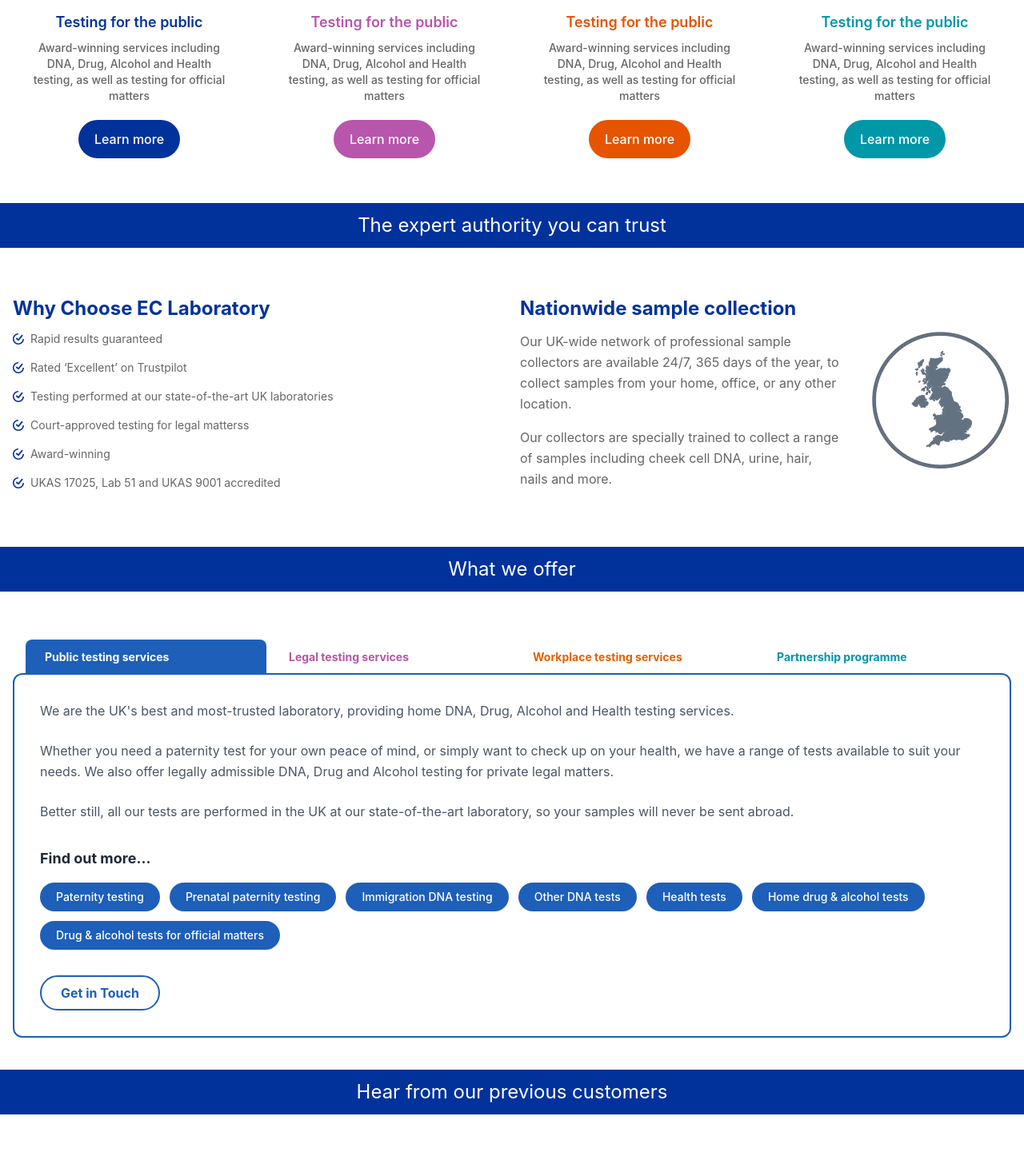
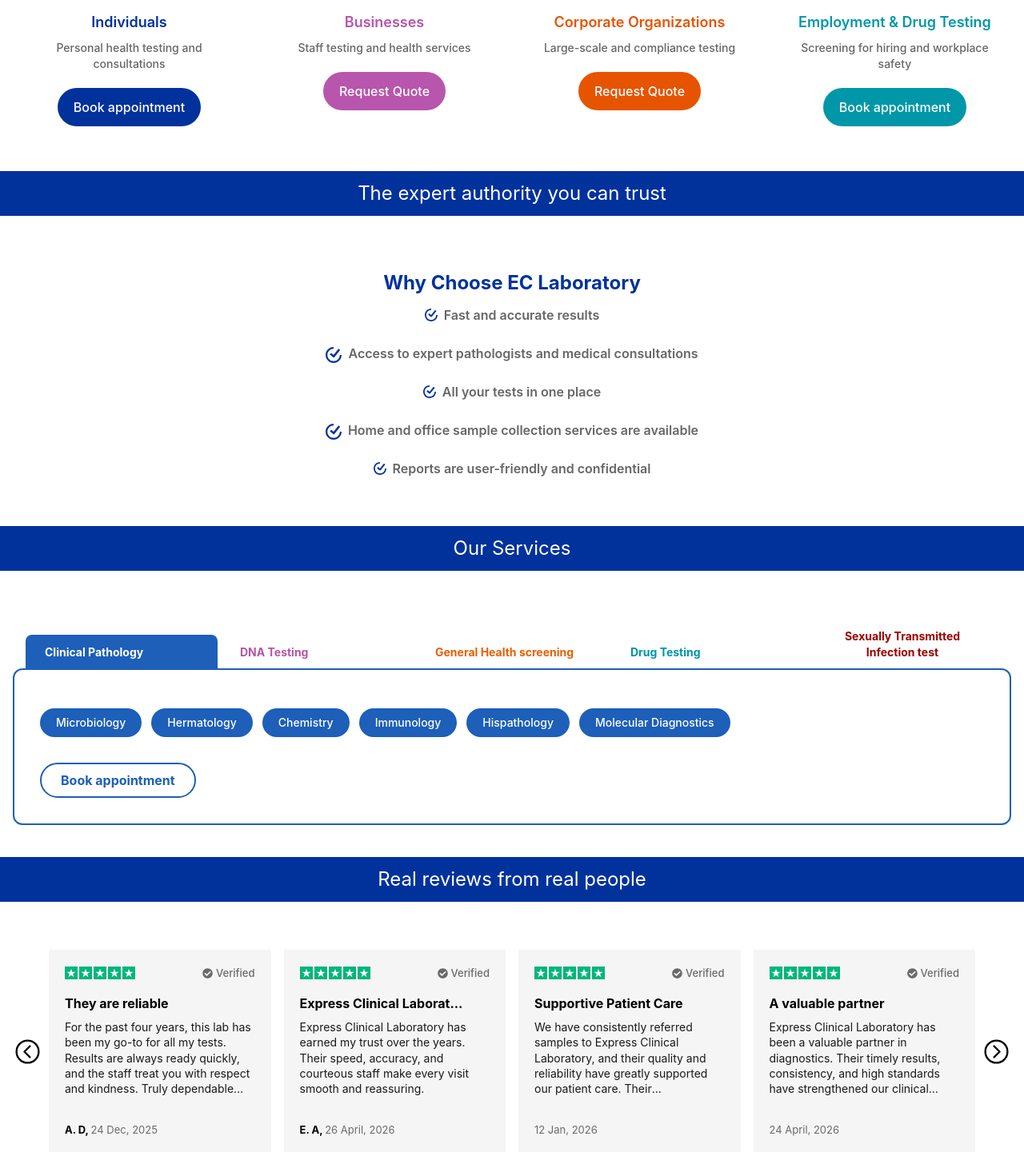
Before and after one commit to damzymichael/eclabs, a React (Vite) app: page / in a window 1280 px wide. Shown: the part 709-2150 px from the top of the page at 80% size. Built offline with nearby package versions, Linux system fonts and the light colour scheme.

Commit message:
UI changes

```diff
--- a/src/App.tsx
+++ b/src/App.tsx
@@ -23,8 +23,7 @@
   // reviews carousel
   const [emblaRef, emblaApi] = useEmblaCarousel({ align: "start" })
 
-  //@ts-ignore
-  const [selectedIndex, setSelectedIndex] = useState(0)
+  // const [selectedIndex, setSelectedIndex] = useState(0)
 
   const scrollPrev = useCallback(() => {
     if (emblaApi) emblaApi.scrollPrev()
@@ -38,7 +37,7 @@
     if (!emblaApi) return
 
     const onSelect = () => {
-      setSelectedIndex(emblaApi.selectedScrollSnap())
+      // setSelectedIndex(emblaApi.selectedScrollSnap())
     }
 
     onSelect()
@@ -49,7 +48,7 @@
   const TrustStars = () => (
     <div className="flex gap-0.5">
       {[...Array(5)].map((_, i) => (
-        <div key={i} className="bg-[#00b67a] p-[2px]">
+        <div key={i} className="bg-[#00b67a] p-0.5">
           <IoStarSharp className="text-white text-[12px]" />
         </div>
       ))}
@@ -58,7 +57,7 @@
   return (
     <div className="min-w-xs">
       <div className="sticky top-0 z-10">
-        <aside className="bg-[#01329C] text-white px-4 py-2 flex items-center gap-5">
+        <aside className="bg-[#01329C] text-white text-sm sm:text-base px-4 py-2 flex items-center gap-5">
           <a>
             <div className="flex gap-2 items-center">
               <FaPhoneAlt color="white" size={15} className="mt-0.5" />
@@ -98,28 +97,30 @@
               </li>
 
               <li>
-                <a href="">Contact us</a>
+                <a href="" className="bg-[#9B0100] px-5 py-3 rounded-full text-white">
+                  Contact us
+                </a>
               </li>
             </ul>
           </nav>
         </header>
       </div>
       {mobileNav && (
-        <nav className="md:hidden bg-white w-full fixed left-0 top-26 z-10">
+        <nav className="md:hidden bg-white w-full fixed left-0 top-24 z-10">
           <ul className="flex flex-col font-semibold text-lg text-[#808080] px-4 pb-30">
-            <li className="border-b border-t py-7 flex items-center justify-between">
+            <li className="border-b border-t py-6 flex items-center justify-between">
               <a href="">Home</a>
             </li>
 
-            <li className="border-b py-7 flex items-center justify-between">
+            <li className="border-b py-6 flex items-center justify-between">
               <a href="">About us</a>
             </li>
 
-            <li className="border-b py-7 flex items-center justify-between">
+            <li className="border-b py-6 flex items-center justify-between">
               <a href="">Our Services</a>
             </li>
 
-            <li className="border-b py-7 flex items-center justify-between">
+            <li className="border-b py-6 flex items-center justify-between">
               <a href="">Contact us</a>
             </li>
           </ul>
@@ -128,60 +129,57 @@
 
       {/* Hero section with swiper */}
       <HeroCarousel />
+      {/* <section className="bg-blue-900 min-h-[50vh]"></section> */}
 
       {/* Different types of services with icons  */}
       <section>
-        <div className="max-w-7xl mx-auto grid gap-7 grid-cols-1 sm:grid-cols-2 lg:grid-cols-4 justify-center items-center px-4 py-14">
+        <div className="max-w-7xl mx-auto grid gap-7 grid-cols-1 sm:grid-cols-2 lg:grid-cols-4 justify-center items-stretch px-4 py-14">
           <div className="flex flex-col items-center">
             <div className="border-10 border-[#01329C] rounded-full size-30 grid place-items-center mb-4">
               <IoIosPeople color="#01329C" size={70} />
             </div>
-            <h3 className="text-[#01329C] font-semibold text-lg mb-2">Testing for the public</h3>
+            <h3 className="text-[#01329C] font-semibold text-lg mb-2">Individuals</h3>
             <p className="max-w-60 text-center text-sm text-[#666] font-medium mb-5">
-              Award-winning services including DNA, Drug, Alcohol and Health testing, as well as
-              testing for official matters
+              Personal health testing and consultations
             </p>
             <button className="text-white bg-[#01329C] py-3 px-5 rounded-full font-medium hover:opacity-85 hover:scale-x-105 transition-all">
-              Learn more
+              Book appointment
             </button>
           </div>
           <div className="flex flex-col items-center">
             <div className="border-10 border-[#b855ac] rounded-full size-30 grid place-items-center mb-4">
               <FaBalanceScale color="#b855ac" size={70} />
             </div>
-            <h3 className="text-[#b855ac] font-semibold text-lg mb-2">Testing for the public</h3>
+            <h3 className="text-[#b855ac] font-semibold text-lg mb-2">Businesses</h3>
             <p className="max-w-60 text-center text-sm text-[#666] font-medium mb-5">
-              Award-winning services including DNA, Drug, Alcohol and Health testing, as well as
-              testing for official matters
+              Staff testing and health services
             </p>
             <button className="text-white bg-[#b855ac] py-3 px-5 rounded-full font-medium hover:opacity-85 hover:scale-x-105 transition-all">
-              Learn more
+              Request Quote
             </button>
           </div>
           <div className="flex flex-col items-center">
             <div className="border-10 border-[#e65400] rounded-full size-30 grid place-items-center mb-4">
               <FaBuilding color="#e65400" size={70} />
             </div>
-            <h3 className="text-[#e65400] font-semibold text-lg mb-2">Testing for the public</h3>
+            <h3 className="text-[#e65400] font-semibold text-lg mb-2">Corporate Organizations</h3>
             <p className="max-w-60 text-center text-sm text-[#666] font-medium mb-5">
-              Award-winning services including DNA, Drug, Alcohol and Health testing, as well as
-              testing for official matters
+              Large-scale and compliance testing
             </p>
             <button className="text-white bg-[#e65400] py-3 px-5 rounded-full font-medium hover:opacity-85 hover:scale-x-105 transition-all">
-              Learn more
+              Request Quote
             </button>
           </div>
           <div className="flex flex-col items-center">
             <div className="border-10 border-[#0097A9] rounded-full size-30 grid place-items-center mb-4">
               <PiHandshakeFill color="#0097A9" size={70} />
             </div>
-            <h3 className="text-[#0097A9] font-semibold text-lg mb-2">Testing for the public</h3>
+            <h3 className="text-[#0097A9] font-semibold text-lg mb-2">Employment & Drug Testing</h3>
             <p className="max-w-60 text-center text-sm text-[#666] font-medium mb-5">
-              Award-winning services including DNA, Drug, Alcohol and Health testing, as well as
-              testing for official matters
+              Screening for hiring and workplace safety
             </p>
             <button className="text-white bg-[#0097A9] py-3 px-5 rounded-full font-medium hover:opacity-85 hover:scale-x-105 transition-all">
-              Learn more
+              Book appointment
             </button>
           </div>
         </div>
@@ -189,62 +187,36 @@
 
       {/* The expert authority you can trust  */}
       <section>
-        <header className="bg-[#01329C] text-white px-4 py-3 mb-5">
+        <header className="bg-[#01329C] text-white px-4 py-3 mb-2">
           <h3 className="text-center text-2xl">The expert authority you can trust</h3>
         </header>
-        <div className="max-w-7xl mx-auto flex flex-col md:flex-row gap-10 md:gap-5 items-start px-4 py-7 md:py-10">
-          <article className="w-full md:w-1/2">
+        <div className="max-w-7xl mx-auto flex flex-col md:flex-row gap-10 md:gap-5 items-start px-4 py-7 md:py-15">
+          <article className="w-full md:w-1/2 mx-auto md:text-center">
             <header className="mb-3">
               <h3 className="text-[#01329C] font-bold text-2xl">Why Choose EC Laboratory</h3>
             </header>
-            <ul className="text-sm space-y-4">
+            <ul className="space-y-4 md:space-y-6 flex flex-col md:items-center font-semibold">
               <li className="flex gap-2 items-center text-[#666]">
                 <SiTicktick color="#01329C" />
-                <p>Rapid results guaranteed</p>
+                <p>Fast and accurate results</p>
+              </li>
+              <li className="flex gap-2 items-start text-[#666]">
+                <SiTicktick color="#01329C" size={20} className="mt-1" />
+                <p>Access to expert pathologists and medical consultations</p>
               </li>
               <li className="flex gap-2 items-center text-[#666]">
                 <SiTicktick color="#01329C" />
-                <p>Rated ‘Excellent’ on Trustpilot</p>
+                <p>All your tests in one place</p>
+              </li>
+              <li className="flex gap-2 items-start text-[#666]">
+                <SiTicktick color="#01329C" size={20} className="mt-1" />
+                <p>Home and office sample collection services are available</p>
               </li>
               <li className="flex gap-2 items-center text-[#666]">
                 <SiTicktick color="#01329C" />
-                <p>Testing performed at our state-of-the-art UK laboratories</p>
-              </li>
-              <li className="flex gap-2 items-center text-[#666]">
-                <SiTicktick color="#01329C" />
-                <p> Court-approved testing for legal matterss</p>
-              </li>
-              <li className="flex gap-2 items-center text-[#666]">
-                <SiTicktick color="#01329C" />
-                <p>Award-winning</p>
-              </li>
-              <li className="flex gap-2 items-center text-[#666]">
-                <SiTicktick color="#01329C" />
-                <p>UKAS 17025, Lab 51 and UKAS 9001 accredited</p>
+                <p>Reports are user-friendly and confidential</p>
               </li>
             </ul>
-          </article>
-
-          <article className="w-full md:w-1/2">
-            <header className="mb-3">
-              <h3 className="text-[#01329C] font-bold text-2xl">Nationwide sample collection</h3>
-            </header>
-            <div className="grid md:grid-cols-3 gap-8 items-start mb-8 text-[#666]">
-              <div className="md:col-span-2 space-y-4">
-                <p className="leading-relaxed">
-                  Our UK-wide network of professional sample collectors are available 24/7, 365 days
-                  of the year, to collect samples from your home, office, or any other location.
-                </p>
-                <p className="leading-relaxed">
-                  Our collectors are specially trained to collect a range of samples including cheek
-                  cell DNA, urine, hair, nails and more.
-                </p>
-              </div>
-
-              <div className="flex justify-center md:justify-end">
-                <img src="map.webp" alt="UK Map" className="opacity-80" />
-              </div>
-            </div>
           </article>
         </div>
       </section>
@@ -252,12 +224,12 @@
       {/* What we offer  */}
       <section>
         <header className="bg-[#01329C] text-white px-4 py-3 mb-5">
-          <h3 className="text-center text-2xl">What we offer</h3>
+          <h3 className="text-center text-2xl">Our Services</h3>
         </header>
         <div className="max-w-7xl mx-auto px-4 py-7 md:py-10">
           <div className="">
             {/* Tab Navigation */}
-            <div className="grid grid-cols-1 md:grid-cols-4 items-end gap-1 px-4">
+            <div className="grid grid-cols-1 md:grid-cols-5 items-end gap-1 px-4">
               {tabs.map((tab, index) => (
                 <button
                   key={tab.id}
@@ -281,15 +253,13 @@
             <div
               className={`border-2 ${current.borderColor} rounded-xl p-8 -mt-0.5 transition-all duration-300`}
             >
-              <div className="space-y-6 text-gray-600 leading-relaxed">
+              <div className="space-y-6 text-gray-600 leading-relaxed mb-4">
                 {current.content.paragraphs.map((p, i) => (
                   <p key={i}>{p}</p>
                 ))}
               </div>
 
-              <div className="mt-8">
-                <h4 className="font-bold text-gray-800 mb-4 text-lg">Find out more...</h4>
-
+              <div className="">
                 {/* Tags */}
                 <div className="flex flex-wrap gap-3 mb-8">
                   {current.content.tags.map((tag, i) => (
@@ -317,7 +287,7 @@
       {/* Testimonials  */}
       <section>
         <header className="bg-[#01329C] text-white px-4 py-3 mb-5">
-          <h3 className="text-center text-2xl">Hear from our previous customers</h3>
+          <h3 className="text-center text-2xl">Real reviews from real people</h3>
         </header>
         <div className="max-w-7xl mx-auto px-4 py-7 md:py-10 flex items-center mb-10">
           <button onClick={scrollPrev}>
@@ -328,7 +298,7 @@
               {reviews.map((review) => (
                 <div
                   key={review.id}
-                  className="min-w-full md:min-w-[calc(25%-12px)] bg-[#f5f5f5] p-5 flex flex-col h-60"
+                  className="min-w-full md:min-w-[calc(25%-12px)] bg-[#f5f5f5] p-5 flex flex-col h-64"
                 >
                   <div className="flex items-center justify-between mb-4">
                     <TrustStars />
@@ -339,12 +309,13 @@
                   </div>
 
                   <h3 className="font-bold text-[16px] mb-2 truncate">{review.title}</h3>
-                  <p className="text-[14px] line-clamp-3 mb-auto text-[#191919] leading-snug">
+                  <p className="text-[14px] line-clamp-5 mb-auto text-[#191919] leading-snug">
                     {review.body}
                   </p>
 
                   <div className="mt-4 text-[13px] font-bold">
-                    {review.author},{" "}
+                    {review.author}
+                    {review.author != "" && ","}{" "}
                     <span className="font-normal text-[#696a6a]">{review.date}</span>
                   </div>
                 </div>
--- a/src/data.ts
+++ b/src/data.ts
@@ -1,85 +1,89 @@
 export const tabs = [
   {
     id: 0,
-    label: "Public testing services",
+    label: "Clinical Pathology",
     color: "bg-[#1d5fb9]",
     borderColor: "border-[#1d5fb9]",
     textColor: "text-[#1d5fb9]",
     content: {
       paragraphs: [
-        "We are the UK's best and most-trusted laboratory, providing home DNA, Drug, Alcohol and Health testing services.",
-        "Whether you need a paternity test for your own peace of mind, or simply want to check up on your health, we have a range of tests available to suit your needs. We also offer legally admissible DNA, Drug and Alcohol testing for private legal matters.",
-        "Better still, all our tests are performed in the UK at our state-of-the-art laboratory, so your samples will never be sent abroad.",
+        // "We are the UK's best and most-trusted laboratory, providing home DNA, Drug, Alcohol and Health testing services.",
+        // "Whether you need a paternity test for your own peace of mind, or simply want to check up on your health, we have a range of tests available to suit your needs. We also offer legally admissible DNA, Drug and Alcohol testing for private legal matters.",
+        // "Better still, all our tests are performed in the UK at our state-of-the-art laboratory, so your samples will never be sent abroad.",
       ],
       tags: [
-        "Paternity testing",
-        "Prenatal paternity testing",
-        "Immigration DNA testing",
-        "Other DNA tests",
-        "Health tests",
-        "Home drug & alcohol tests",
-        "Drug & alcohol tests for official matters",
+        "Microbiology",
+        "Hermatology",
+        "Chemistry",
+        "Immunology",
+        "Hispathology",
+        "Molecular Diagnostics",
       ],
-      cta: "Get in Touch",
+      cta: "Book appointment",
     },
   },
   {
     id: 1,
-    label: "Legal testing services",
+    label: "DNA Testing",
     color: "bg-[#b356a1]",
     borderColor: "border-[#b356a1]",
     textColor: "text-[#b356a1]",
     content: {
-      paragraphs: [
-        "We've been the trusted partner of family law professionals, social workers and local authorities across the UK for over 20 years, providing court-approved Drug, Alcohol and DNA testing services for a wide variety of legal matters.",
-        "We offer a full in-house service (sample collection, testing and reporting), following strict chain of custody procedures to ensure test results are accepted by courts.",
-        "As well as our UK-wide network of Sample Collectors, we also operate 21 walk-in centres across the UK and Ireland, with FREE sample collections for legally-instructed tests – a service unique to AlphaBiolabs!",
-        "We're also UKAS 17025, Lab 51 and UKAS 9001-accredited and approved by the Ministry of Justice to carry out parentage tests.",
-      ],
-      tags: [
-        "Legal DNA testing",
-        "Legal drug testing",
-        "Legal alcohol testing",
-        "SCRAM Continuous Alcohol Monitoring®",
-      ],
+      paragraphs: [],
+      tags: ["Paternity testing", "Maternity Testing", "Prenatal screening"],
       cta: "Get a Quote",
     },
   },
   {
     id: 2,
-    label: "Workplace testing services",
+    label: "General Health screening",
     color: "bg-[#e56000]",
     borderColor: "border-[#e56000]",
     textColor: "text-[#e56000]",
     content: {
-      paragraphs: [
-        "AlphaBiolabs works with companies of all sizes and sectors across the UK, providing bespoke drug and alcohol testing solutions to suit a range of business needs.",
-        "From random, for cause and pre-employment testing, to management awareness training, and assistance with policy creation and review, we can help you mitigate risk and safeguard your staff against the effects of drug and alcohol misuse.",
-        "Our laboratory can test a range of samples including hair, nails, urine, breath, and oral fluid (saliva).",
-      ],
+      paragraphs: [],
       tags: [
-        "Drug & alcohol testing",
-        "Policy creation & review",
-        "Training & awareness courses",
-        "Medical assessments",
+        "Diabetes and Hypertension",
+        "Kidney, Heart and Liver",
+        "Cancer screening",
+        "Pre-employment screening",
+        "Pre-school screening",
+        "Travel screening",
       ],
       cta: "Get a Quote",
     },
   },
   {
     id: 3,
-    label: "Partnership programme",
+    label: "Drug Testing",
     color: "bg-[#0094a8]",
     borderColor: "border-[#0094a8]",
     textColor: "text-[#0094a8]",
     content: {
-      paragraphs: [
-        "AlphaBiolabs has successfully partnered with numerous clinics, pharmacies, occupational health services, healthcare providers and medical service providers in the UK and abroad.",
-        "Join our testing partnership programme today for access to competitive pricing, rapid turnaround times and a dedicated account management team.",
-        "Our scientists perform all DNA, drug, alcohol and health testing in-house at our award-winning UK laboratory.",
+      paragraphs: ["Designed for workplaces, schools and homes. For legal and peace of mind"],
+      tags: [
+        "Cannabis",
+        "Amohetamine",
+        "Cocaine",
+        "Benzodizepam",
+        "Methadone",
+        "Opiate (Heroine)",
+        "Tramadol",
+        "Bupremorphine",
       ],
-      tags: [],
-      cta: "Find out more or get a quote now",
+      cta: "Book appointment",
+    },
+  },
+  {
+    id: 4,
+    label: "Sexually Transmitted Infection test ",
+    color: "bg-[#9B0100]",
+    borderColor: "border-[#9B0100]",
+    textColor: "text-[#9B0100]",
+    content: {
+      paragraphs: ["Designed for workplaces, schools and homes. For legal and peace of mind"],
+      tags: ["HIV", "Gonorrhea", "Syphillis", "Chlamydia", "Herpes", "OHepatitis B and C"],
+      cta: "Book appointment",
     },
   },
 ]
@@ -87,37 +91,93 @@
 export const reviews = [
   {
     id: 1,
-    title: "As normal he was the dadd...",
-    body: "As normal he was the daddyyyy thankyou!!",
-    author: "Elizabeth Giwa",
-    date: "27 April",
+    title: "They are reliable",
+    body: "For the past four years, this lab has been my go-to for all my tests. Results are always ready quickly, and the staff treat you with respect and kindness. Truly dependable service.",
+    author: "A. D",
+    date: "24 Dec, 2025",
   },
   {
     id: 2,
-    title: "All went well",
-    body: "All went well",
-    author: "Ernest Ncube",
-    date: "26 April",
+    title: "Express Clinical Laborat...",
+    body: "Express Clinical Laboratory has earned my trust over the years. Their speed, accuracy, and courteous staff make every visit smooth and reassuring.",
+    author: "E. A",
+    date: "26 April, 2026",
   },
   {
     id: 3,
-    title: "(The service provided by t...",
-    body: "(The service provided by the company is very pleasing. The...",
-    author: "Ali Arwagol",
-    date: "26 April",
+    title: "Supportive Patient Care",
+    body: "We have consistently referred samples to Express Clinical Laboratory, and their quality and reliability have greatly supported our patient care. Their professionalism and expertise are commendable.",
+    author: "",
+    date: "12 Jan, 2026",
   },
   {
     id: 4,
-    title: "Correct gender result",
-    body: "I will admit I was sceptical at first so I wanted to wait to confirm it...",
-    author: "Kimberley",
-    date: "24 April",
+    title: "A valuable partner",
+    body: "Express Clinical Laboratory has been a valuable partner in diagnostics. Their timely results, consistency, and high standards have strengthened our clinical decision-making.",
+    author: "",
+    date: "24 April, 2026",
   },
   {
     id: 5,
-    title: "Correct gender result",
-    body: "I will admit I was sceptical at first so I wanted to wait to confirm it...",
-    author: "Damien",
-    date: "24 April",
+    title: "Commitment to Accuracy",
+    body: "Our collaboration with Express Clinical Laboratory has been excellent. Their commitment to quality and accuracy continues to enhance the care we provide to our patients.",
+    author: "H. O",
+    date: "15 Aug, 2025",
+  },
+  {
+    id: 6,
+    title: "Confidential and Professional",
+    body: "I used their DNA testing service and was impressed by how confidential and professional the entire process was. The results came faster than expected. Highly satisfied.",
+    author: "M. S",
+    date: "02 Feb, 2026",
+  },
+  {
+    id: 7,
+    title: "Complete Peace of Mind",
+    body: "Express Clinical Laboratory handled my paternity test with complete privacy and efficiency. The quick turnaround time gave me peace of mind.",
+    author: "",
+    date: "19 Nov, 2025",
+  },
+  {
+    id: 8,
+    title: "Confidence in My Health",
+    body: "As someone managing diabetes and hypertension, I rely on Express Clinical Laboratory for routine monitoring. Their accuracy and consistency give me confidence in my health.",
+    author: "R. K",
+    date: "10 Mar, 2026",
+  },
+  {
+    id: 9,
+    title: "Excellent Routine Service",
+    body: "I regularly check my blood sugar and organ function here, and the service has been excellent. I recommend this lab to anyone managing chronic conditions.",
+    author: "",
+    date: "05 Oct, 2025",
+  },
+  {
+    id: 10,
+    title: "Instrumental Health Support",
+    body: "They’ve been instrumental in helping me stay on top of my health. Reliable results, friendly staff, and a smooth process every time.",
+    author: "J. B",
+    date: "22 Jan, 2026",
+  },
+  {
+    id: 11,
+    title: "Stress-Free Home Service",
+    body: "I appreciated the confidentiality and professionalism of their STI testing service. The home service option made everything convenient and stress-free.",
+    author: "L. W",
+    date: "14 Sep, 2025",
+  },
+  {
+    id: 12,
+    title: "Discreet and Reliable",
+    body: "Express Clinical Laboratory handled my tests with complete privacy. Their discreet approach and reliable results gave me confidence.",
+    author: "",
+    date: "30 Mar, 2026",
+  },
+  {
+    id: 13,
+    title: "Comfortable Experience",
+    body: "Their home service and strict confidentiality stood out to me. I felt comfortable and well cared for throughout the process.",
+    author: "C. T",
+    date: "11 Dec, 2025",
   },
 ]
```
Also changed, not shown: src/HeroSection.tsx (+3 -4 lines).
